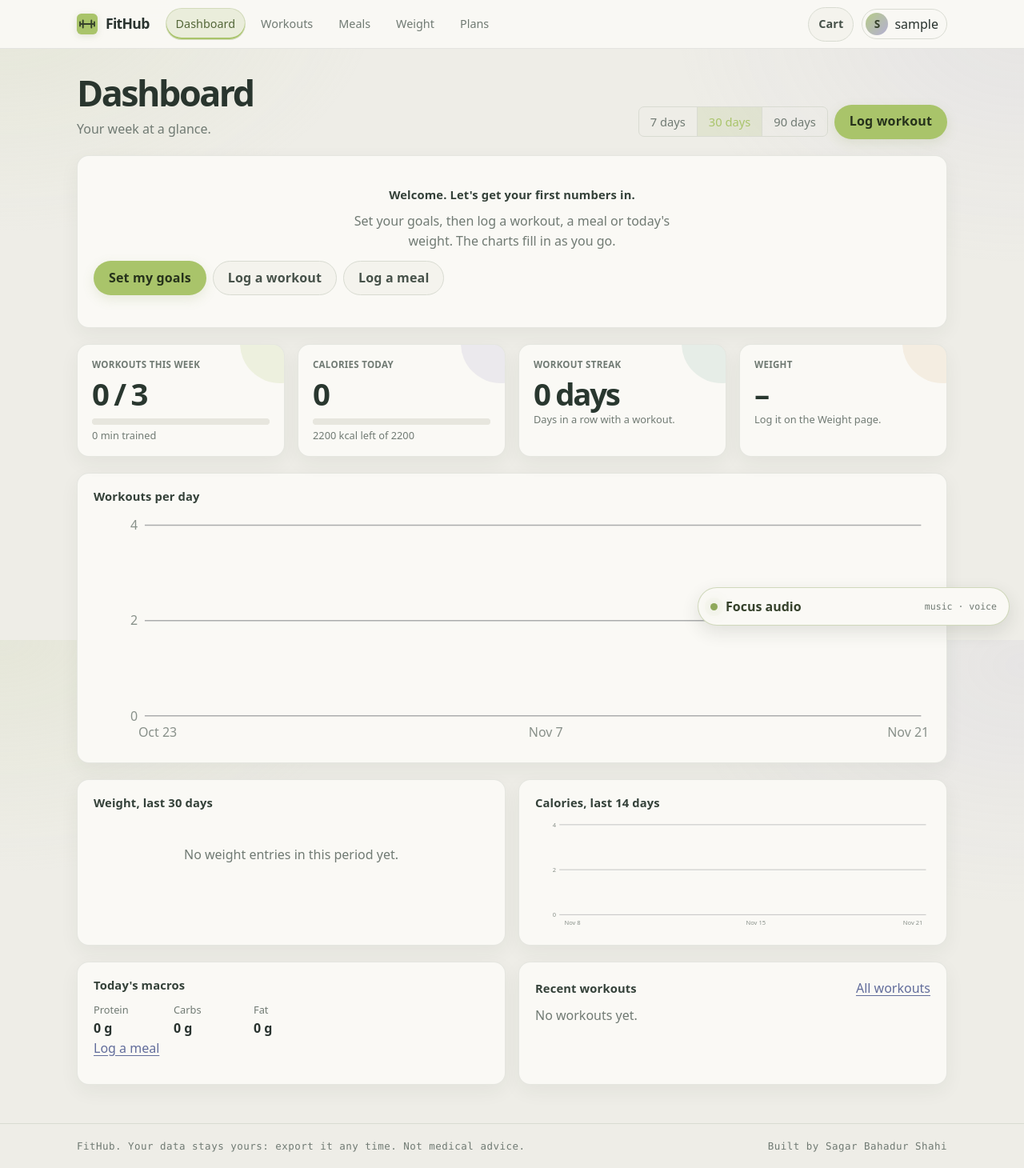
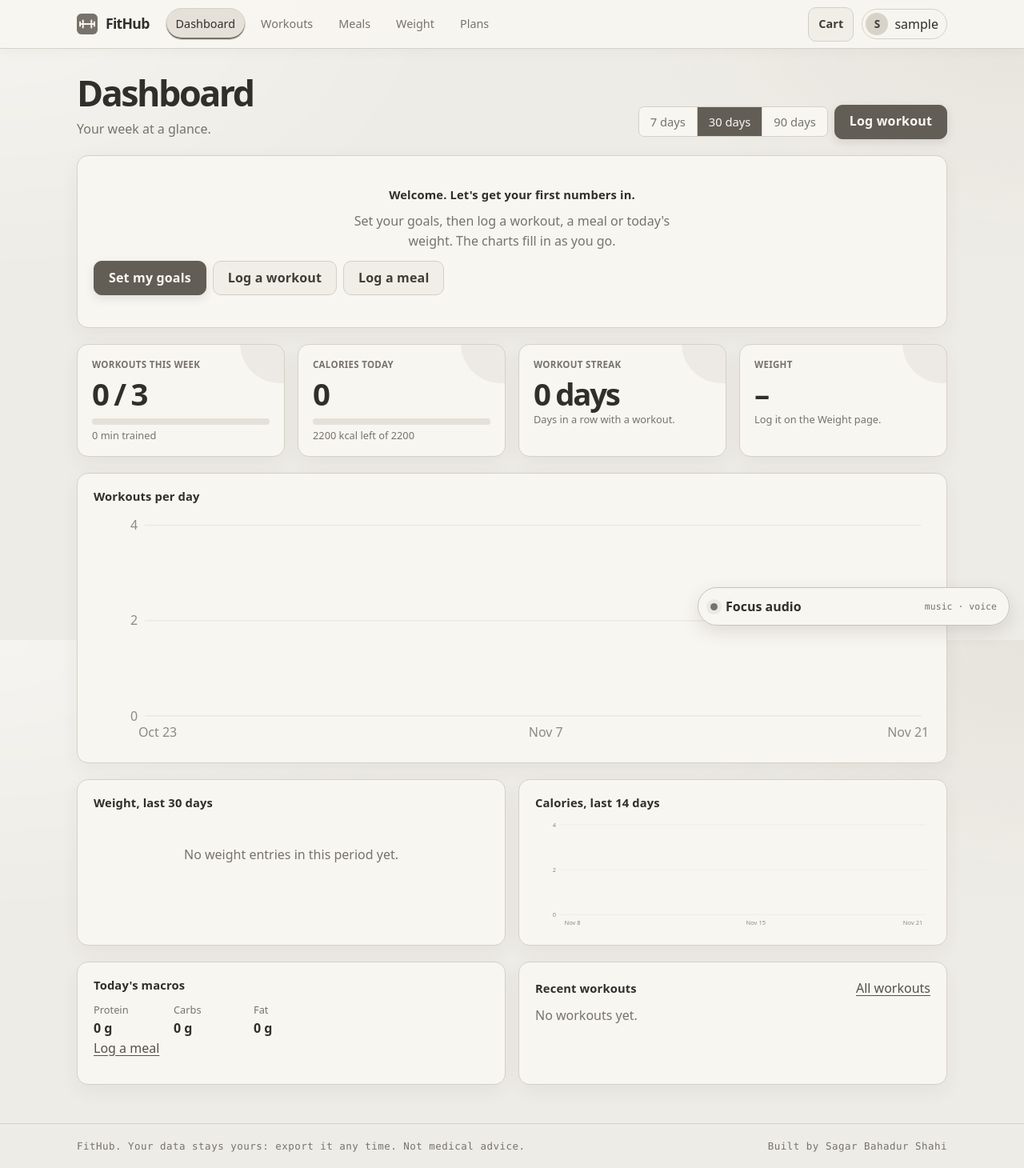
Before and after one commit to Sagar-Shahi/fitness-hub, a Django app: page /app/ in a window 1280 px wide. Shown: the whole page at 80% size. Run offline with Django 5.2, Linux system fonts and the light colour scheme; the visitor is signed in with stand-in values (Sample User, id 1); data comes from the database, SQL or seed files in the repository; data that the repository does not hold is empty; parts of the project's set-up code (start-up, migrations or seed data) failed here and were passed over.

Commit message:
Apply warm monochromatic design across FitHub

```diff
--- a/static/css/app.css
+++ b/static/css/app.css
@@ -559,3 +559,174 @@ input[type="number"] { font-variant-numeric: tabular-nums; font-weight: 650; }
   .stat dd:not(.stat-note) { font-size:1.7rem; }
   .nav a { padding:8px 11px; }
 }
+
+
+/* FitHub / warm monochrome system — one quiet, warm-neutral colour family. */
+:root {
+  color-scheme: light;
+  --bg: #eeece6;
+  --surface: #f8f6f1;
+  --surface-2: #e5e1d8;
+  --ink: #302f2b;
+  --muted: #77736b;
+  --line: #d6d1c7;
+  --accent: #77736b;
+  --accent-hover: #625e56;
+  --accent-ink: #fbf9f4;
+  --accent-soft: rgba(91, 86, 77, .10);
+  --good: #57564f;
+  --good-soft: rgba(87, 86, 79, .10);
+  --warn: #777168;
+  --warn-soft: rgba(119, 113, 104, .12);
+  --bad: #665e59;
+  --bad-soft: rgba(102, 94, 89, .11);
+  --focus: #514d46;
+  --radius: 14px;
+  --shadow: 0 8px 24px rgba(54, 49, 41, .055);
+}
+body {
+  color: var(--ink);
+  background: var(--bg);
+  background-image:
+    radial-gradient(48rem 30rem at 0% 0%, rgba(255,255,255,.42), transparent 72%),
+    radial-gradient(40rem 28rem at 100% 0%, rgba(190,183,170,.16), transparent 74%);
+  background-attachment: fixed;
+}
+a, a:hover { color: #555149; }
+.topbar {
+  background: rgba(248,246,241,.94);
+  border-bottom: 1px solid var(--line);
+  box-shadow: 0 3px 16px rgba(54,49,41,.035);
+}
+.brand, .brand:hover { color: var(--ink); }
+.brand-bg { fill: #77736b; }
+.brand-line { stroke: #f8f6f1; }
+.brand-mark { filter: none; }
+.nav a { color: var(--muted); border-color: transparent; }
+.nav a:hover, .nav a[aria-current="page"] {
+  color: var(--ink);
+  background: var(--surface-2);
+  border-color: var(--line);
+}
+.nav a[aria-current="page"] { box-shadow: inset 0 -2px 0 #77736b; }
+.card, .stat, .hero-demo {
+  background: var(--surface);
+  border-color: var(--line);
+  box-shadow: var(--shadow);
+}
+.card:hover, .stat:hover {
+  border-color: #bdb7ab;
+  transform: translateY(-1px);
+  box-shadow: 0 11px 26px rgba(54,49,41,.075);
+}
+.stat::after { background: rgba(119,115,107,.09); }
+.stat:nth-child(n) { --stat-glow: rgba(119,115,107,.08); }
+.stat dd:not(.stat-note), .page-head > div:first-child h1, .card-title { color: var(--ink); }
+.eyebrow { color: #706b62; }
+.btn { border-radius: 10px; }
+.btn-primary {
+  background: #625e56;
+  border-color: #625e56;
+  color: #fbf9f4;
+  box-shadow: 0 4px 12px rgba(54,49,41,.12);
+}
+.btn-primary:hover { background: #49463f; border-color: #49463f; color: #fff; }
+.btn-quiet {
+  background: #f1eee7;
+  border-color: #d4cfc5;
+  color: #403d37;
+}
+.btn-quiet:hover { background: #e7e2d9; border-color: #bdb7ab; color: #302f2b; }
+.btn-danger, .btn-danger-quiet { filter: grayscale(1); }
+input[type="text"], input[type="url"], input[type="email"], input[type="password"],
+input[type="search"], input[type="datetime-local"], input[type="number"],
+input[type="date"], select, textarea {
+  background: #fcfaf6;
+  color: var(--ink);
+  border-color: #d2cdc3;
+  box-shadow: inset 0 1px 2px rgba(54,49,41,.025);
+}
+input:hover, select:hover, textarea:hover { border-color: #aaa398; }
+input:focus, select:focus, textarea:focus {
+  border-color: #77736b;
+  outline: 3px solid rgba(119,115,107,.16);
+  background: #fffdf9;
+}
+.checkbox input { accent-color: #625e56; }
+.chip { background: #f5f2ec; border-color: var(--line); color: var(--ink); }
+.chip:hover { border-color: #8b857a; color: #403d37; background: #e9e5dc; }
+.segmented { background: var(--surface); border-color: var(--line); }
+.segmented a[aria-current="true"] { background: #625e56; color: #fbf9f4; }
+.message-success, .message-error, .message-warning {
+  color: #514d46;
+  background: #e9e5dc;
+  border-color: #d2cdc3;
+}
+.chart-grid { stroke: #d6d1c7; }
+.chart-label { fill: #77736b; }
+.chart-bar { fill: #77736b; }
+.chart-bar:hover { fill: #514d46; }
+.chart-line { stroke: #514d46; filter: none; }
+.chart-dot { fill: #f8f6f1; stroke: #514d46; }
+.chart-target { stroke: #969087; }
+.meter, .meter::-webkit-progress-bar { background: #e5e1d8; }
+.meter::-webkit-progress-value, .meter::-moz-progress-bar {
+  background: #77736b;
+}
+.badge, .badge-live, .badge-paused, .badge-off, .badge-expired {
+  color: #514d46;
+  background: #e9e5dc;
+  border-color: #d2cdc3;
+}
+.notice { background: #eeebe4; border-color: #c9c3b8; }
+.set-card, .set-card:has(input[name$="is_completed"]:checked) {
+  background: #f3f0e9;
+  border-color: #d4cfc5;
+}
+.set-card:has(input[name$="is_completed"]:checked) {
+  box-shadow: inset 3px 0 0 #77736b;
+}
+.set-add-form { background: #f4f1ea; border-color: #c9c3b8; }
+.avatar {
+  background: #d8d3c9;
+  color: #403d37;
+}
+.menu {
+  background: #f8f6f1;
+  border-color: var(--line);
+  box-shadow: 0 12px 28px rgba(54,49,41,.12);
+}
+.menu a, .menu button { color: var(--ink); }
+.menu a:hover, .menu button:hover { background: #e9e5dc; color: #302f2b; }
+.focus-dock { color: var(--ink); }
+.focus-dock > summary {
+  background: rgba(248,246,241,.97);
+  color: var(--ink);
+  border-color: #c9c3b8;
+  box-shadow: 0 8px 22px rgba(54,49,41,.13);
+}
+.focus-indicator {
+  background: #77736b;
+  box-shadow: 0 0 0 5px rgba(119,115,107,.10);
+  animation: none;
+}
+.focus-panel {
+  color: var(--ink);
+  background: #f8f6f1;
+  border-color: #c9c3b8;
+  box-shadow: 0 14px 34px rgba(54,49,41,.13);
+}
+.focus-symbol { color: #625e56; }
+.focus-local-file { color: var(--muted); background: #f1eee7; border-color: #c9c3b8; }
+.focus-local-file::file-selector-button { background: #e5e1d8; color: #403d37; border-color: #c9c3b8; }
+.rank-list li:hover { background: rgba(119,115,107,.07); }
+.site-footer { border-top-color: var(--line); }
+::selection { color: #302f2b; background: #d8d3c9; }
+@media (prefers-reduced-motion: no-preference) {
+  .nav a:hover { transform: translateY(-1px); }
+  .card, .stat { transition: transform .2s ease, border-color .2s ease, box-shadow .2s ease; }
+  .btn, .chip, .nav a, .segmented a { transition: background-color .18s ease, border-color .18s ease, color .18s ease, transform .18s ease; }
+}
+@media (prefers-reduced-motion: reduce) {
+  .focus-indicator { animation: none; }
+}
```
